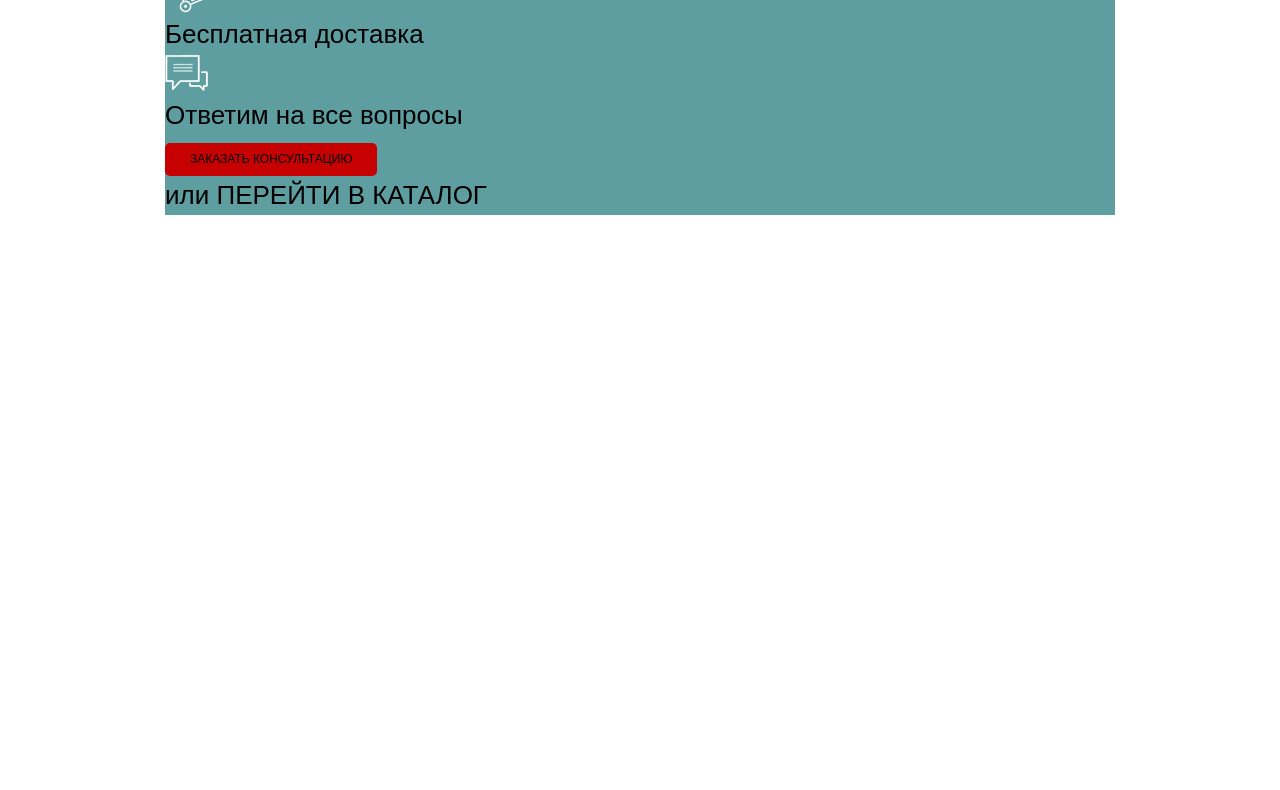
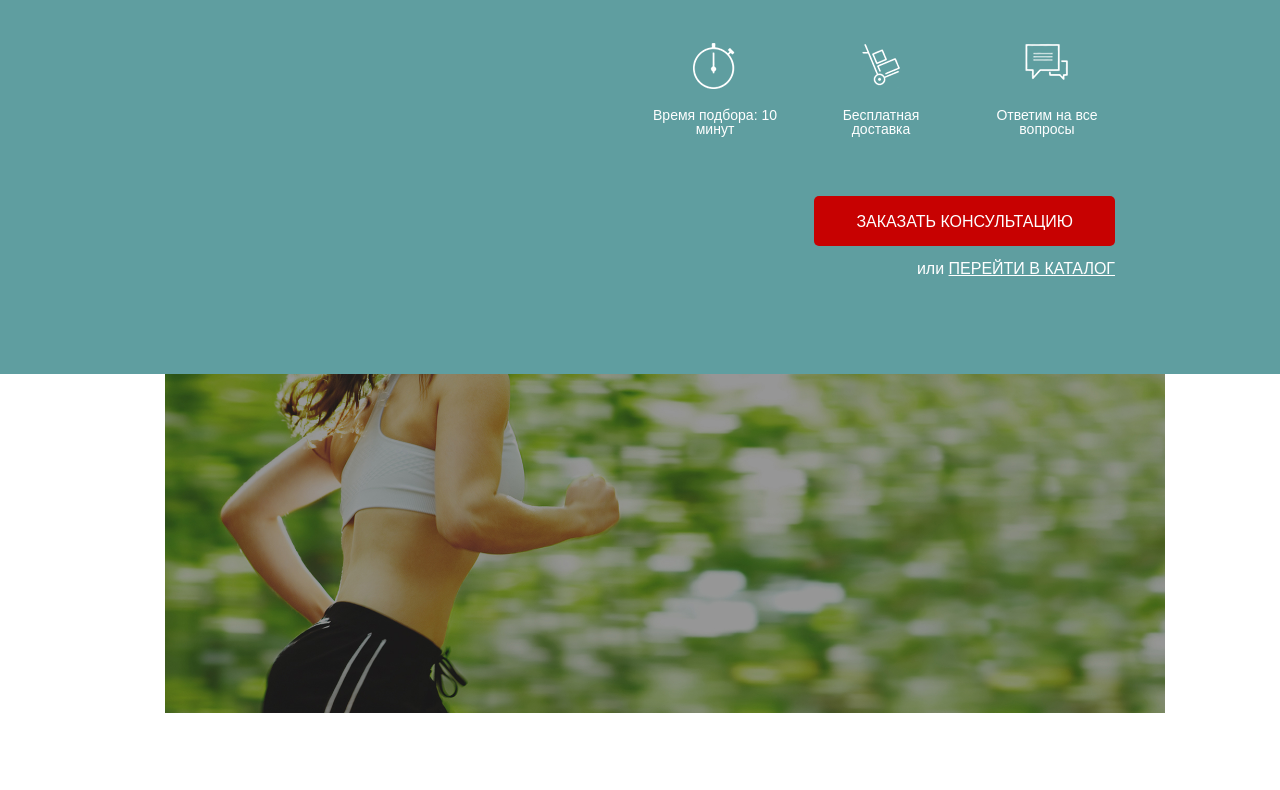
Before and after one commit to denchdudarev/pulsometr, a plain HTML site: page index.html in a window 1280 px wide. Shown: the part 249-1039 px from the top of the page. Before the commit the page ends 800 px from the top, so only its background shows below. Drawn offline with Linux system fonts and the light colour scheme; a web font is replaced by a local one.

Commit message:
2_version

```diff
--- a/index.html
+++ b/index.html
@@ -34,16 +34,16 @@
             </div>
         </header>
         <main class="main container">
-            <div class="main__banner">
-                <div class="main__header">
-                    <div class="main__title">
+            <div class="main-screen">
+                <div class="main-screen__header">
+                    <div class="main-screen__title">
                         Подбор пульсометра
                     </div>
-                    <div class="main_subtitle">
+                    <div class="main-screen__subtitle">
                         с учётом Вашего уровня подготовки
                     </div>
                 </div>
-                <div class="main__advantage advantage">
+                <div class="main-screen__advantage advantage">
                     <div class="advantage__item">
                         <div class="advantage__image">
                             <img src="/img/icon/019_timer_time_stopwatch_2-64.png" alt="">
@@ -69,14 +69,17 @@
                         </div>
                     </div>
                 </div>
-                <div class="main__order">
-                    <button class="main__button button">
+                <div class="main-screen__order">
+                    <button class="main-screen__button button button_order">
                         заказать кОНСУЛЬТАЦИЮ
                     </button>
-                    <div class="main__link-catalog">
-                        или ПЕРЕЙТИ В КАТАЛОГ
+                    <div class="main-screen__link-catalog">
+                        или <span>ПЕРЕЙТИ В КАТАЛОГ</span>
                     </div>
                 </div>
+            </div>
+            <div class="main__banner main-banner ibg">
+                <img src="img/bg.jpg" alt="">
             </div>
         </main>
     </div>
--- a/source/scss/style.scss
+++ b/source/scss/style.scss
@@ -6,35 +6,9 @@
 
 body {
     .wrapper {
+        position: relative;
         font-size: 26px;
-    }
-}
-
-.container {
-    max-width: 950px;
-    margin: 0 auto;
-    background-color: cadetblue;
-}
-
-.header {
-    display: flex;
-    justify-content: space-between;
-    align-items: center;
-    color: #FFFFFF;
-}
-
-.representative {
-    display: flex;
-    flex-direction: column;
-    font-weight: 500;
-    font-size: 18px;
-    &__title {
-        font-size: 12px;
-        line-height: 12px;
-        margin-bottom: 7px;
-    }
-    &__subtitle {
-        line-height: 28.62px;
+        background-color: cadetblue;
     }
 }
 
@@ -60,4 +34,124 @@ body {
     border: 0;
     border-radius: 5px;
     padding: 7px 25px;
+    &_order {
+        font-size: 16px;
+        line-height: 25px;
+        padding: 12.5px 42px;
+    }
 }
+
+.advantage {
+    display: flex;
+    justify-content: space-between;
+    gap: 30px;
+    &__item {
+        display: flex;
+        flex-direction: column;
+        align-items: center;
+        max-width: 136px;
+        gap: 20px;
+    }
+    &__image {
+        width: 45px;
+        height: 45px;
+    }
+    &__description {
+        text-align: center;
+        font-weight: 500;
+        font-size: 14px;
+        line-height: 14px;
+    }
+}
+
+.ibg {
+    background-position: center;
+    background-size: cover;
+    background-repeat: no-repeat;
+    position: relative;
+    & img {
+        position: absolute;
+        top: 0;
+        left: 0;
+        /*opacity: 0;
+        visibility: hidden;*/
+    }
+}
+
+.container {
+    max-width: 950px;
+    margin: 0 auto;
+}
+
+.header {
+    display: flex;
+    justify-content: space-between;
+    align-items: center;
+    color: #FFFFFF;
+}
+
+.representative {
+    display: flex;
+    flex-direction: column;
+    font-weight: 500;
+    font-size: 18px;
+    &__title {
+        font-size: 12px;
+        line-height: 12px;
+        margin-bottom: 7px;
+    }
+    &__subtitle {
+        line-height: 28.62px;
+    }
+}
+
+.main-screen {
+    display: flex;
+    flex-direction: column;
+    align-items: flex-end;
+    color: #FFFFFF;
+    padding: 93px 0;
+    &__header {
+        text-transform: uppercase;
+        display: flex;
+        flex-direction: column;
+        align-items: flex-end;
+        gap: 17px;
+    }
+    &__title {
+        font-size: 42px;
+        font-weight: 700;
+        line-height: 42px;
+    }
+    &__subtitle {
+        font-size: 24px;
+        line-height: 24px;
+        font-weight: 500;
+    }
+    &__advantage.advantage {
+        padding: 60px 0;
+    }
+    &__order {
+        display: flex;
+        flex-direction: column;
+        align-items: flex-end;
+        gap: 10px;
+        font-size: 16px;
+        line-height: 25px;
+        font-weight: 500;
+    }
+    &__link-catalog span {
+        text-transform: uppercase;
+        text-decoration: underline;
+    }
+}
+
+.main-banner {
+    position: absolute;
+    width: 1000px;
+    height: 1000px;
+    z-index: 5;
+    & img {
+        object-fit: cover;
+    }
+}
```
Also changed, not shown: css/null_style.css (added), css/style.css, img/bg.jpg (added), 2 other files.
